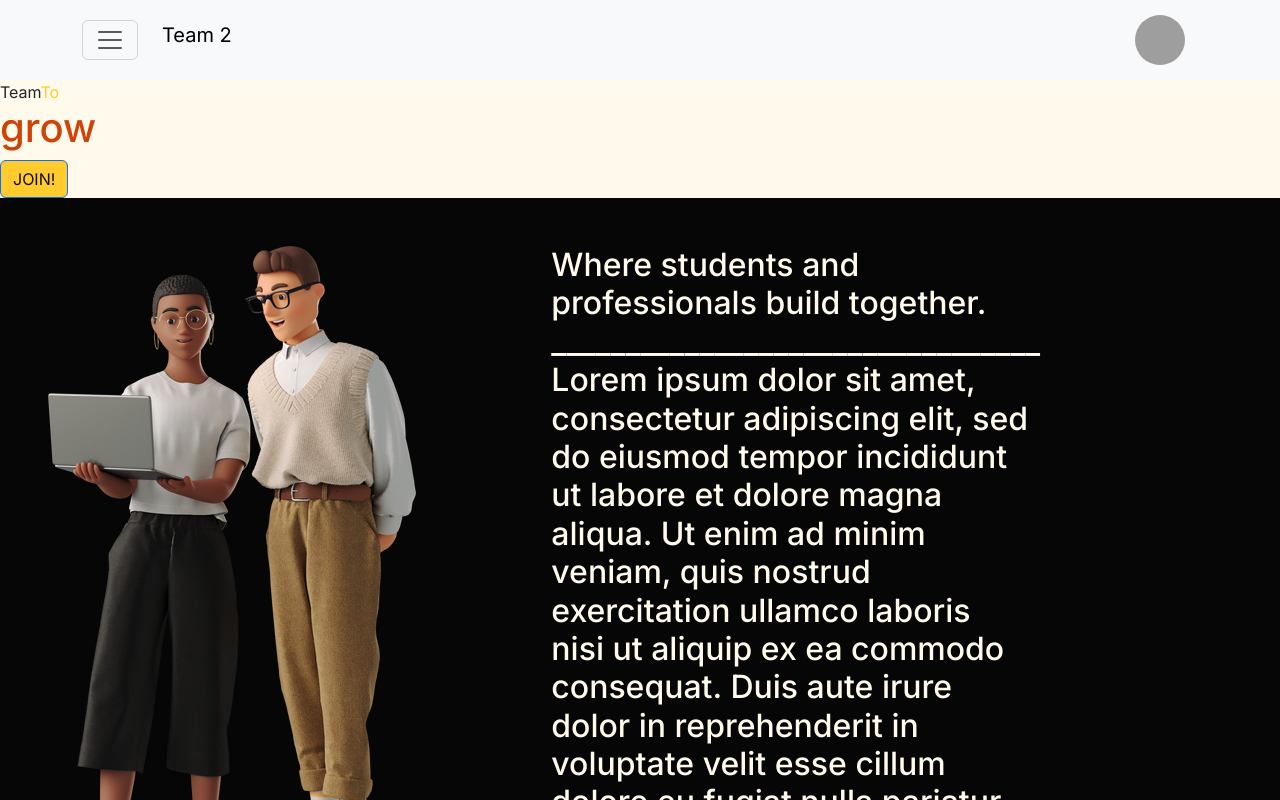
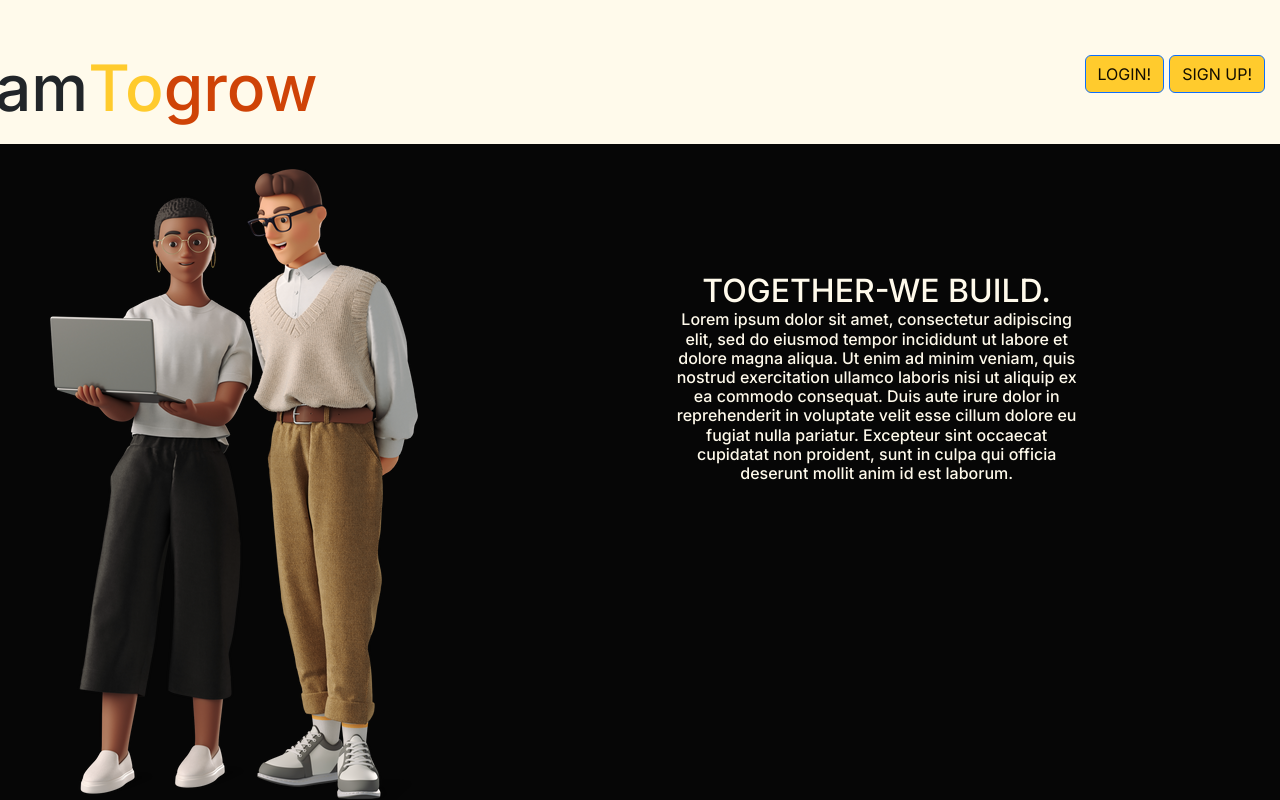
Before and after one commit to ThomasD0213/teamtwo, a Next.js app in the folder front-end/: page / in a window 1280 px wide. Shown: the top 800 px of the page. Built offline with nearby package versions, Linux system fonts and the light colour scheme; grey boxes are pictures that could not be loaded.

Commit message:
Landing Page v1

```diff
--- a/front-end/src/app/createProject/page.tsx
+++ b/front-end/src/app/createProject/page.tsx
@@ -7,7 +7,7 @@ import Form from '../../../node_modules/react-bootstrap/esm/Form';
 import InputGroup from '../../../node_modules/react-bootstrap/esm/InputGroup';
 import Row from '../../../node_modules/react-bootstrap/esm/Row';
 import React from 'react';
-import { TagsInput } from "../../../node_modules/react-tag-input-component/dist/esm/index";
+import { TagsInput } from "../../../node_modules/react-bootstrap-tagsinput/dist/index";
 
 function FormExample() {
   const [validated, setValidated] = useState(false);
--- a/front-end/src/app/dashboard/page.tsx
+++ b/front-end/src/app/dashboard/page.tsx
@@ -29,6 +29,7 @@ function dashboard() {
     </div>
 
     </div>
+
   );
 }
 
--- a/front-end/src/app/page.module.css
+++ b/front-end/src/app/page.module.css
@@ -1,10 +1,10 @@
- :root{
+ /* root{
   --text-color: #130e01;
   --background-color: #fffaeb;
   --primary-color: #060606;
   --secondary-color: #ffcb2d;
   --accent-color: #cf4307;
-}
+}   */
 
 .main {
   display: flex;
@@ -257,7 +257,30 @@
 }
 
 .vertical-rotate {
-  animation: rotateVertical 1s linear;
+  animation: rotateVertical 2s linear;
   animation-fill-mode: forwards;
 }
+
+.Home{
+
+  display: flex;
+  flex-direction: column;
+  justify-content: center;
+  align-items: center;
+  padding: 6rem;
+  min-height: 100vh;
+  background-color: var(--primary-color);
+  color: var(--text-color);
+}
+
+
+/* h1 {
+  font-size: 75px;
+} */
+
+@media screen and (max-width: 768px) {
+  .h1 {
+    font-size: 1em;
+  }
+}
 /* LANDING PAGE*/
--- a/front-end/src/app/page.tsx
+++ b/front-end/src/app/page.tsx
@@ -1,9 +1,9 @@
 "use client";
 import Link from '../../node_modules/next/link'
-import styles from './page.module.css'
+import  './page.module.css'
 import Button from '../../node_modules/react-bootstrap/esm/Button';
 import Bar from '../../Components/bar'
-import 'bootstrap/dist/css/bootstrap.min.css';
+
 import { Stack, Nav, Navbar, NavDropdown, Container } from '../../node_modules/react-bootstrap/esm/index';
 import React, { useState,  useEffect,  } from 'react';
 import {  Row, Col, ButtonToolbar, OverlayTrigger,  Tooltip, Modal, ButtonGroup } from 'react-bootstrap';
@@ -11,6 +11,8 @@ import MyImage from './assets/images/business-working.png';
 import Image from 'next/image';
 
 export default function Home() {
+
+  // CONSTATNTS
   const [showModal, setShowModal] = useState(false);
 
   const open = () => {
@@ -21,9 +23,10 @@ export default function Home() {
     setShowModal(false);
   };
   const [titleWord, setTitleWord] = useState('collaborate'); // Initial word
-  const words = ['collaborate', 'network', 'grow', 'learn', 'get things done'];
+  const words = ['collaborate', 'network', 'grow', 'learn', 'build'];
   const [wordIndex, setWordIndex] = useState(0);
   const [isRotating, setIsRotating] = useState(false);
+  //END OF CONSTANTS
 
   useEffect(() => {
     const interval = setInterval(() => {
@@ -40,29 +43,59 @@ export default function Home() {
     return () => clearInterval(interval);
   }, [wordIndex]);
 
+  //RETURN METHOD
+  return (
 
-  return (
-    <main>
-     <Bar />
+    <div style={{height: '100vh',overflowY: 'auto',backgroundColor: '#060606',}}>
 
-   <Stack style={{backgroundColor: '#060606'}}>
-      <Row>
-        <Col xs={12} md={12} style={{backgroundColor: '#fffaeb'}}>
+      <Row xs={12} md={12} lg={12}>
+  <Col xs={12} md={12} lg={12} style={{ backgroundColor: '#fffaeb', height: '18vh', display: 'flex', justifyContent: 'center', alignItems: 'center' }}>
+  <div style={{ position: 'absolute', top: '50px', right: '170vh' }}>
+    <div >
+      <h1  style={{ fontSize: '4em',position: 'absolute', alignSelf:'bottom' }}>Team
+      <span style={{ color: '#ffcb2d', fontSize: '1em', position: 'absolute'}}>  To
+      <span className={isRotating ? 'vertical-rotate' : ''} style={{ color: '#cf4307',}}>{titleWord}</span>
+      </span>
 
-        <span className=''>Team</span>
-          <span style={{color: '#ffcb2d'}}>To</span>
-            <h1 className={isRotating ? 'vertical-rotate' : ''} style={{color: '#cf4307'}}>{titleWord}</h1>
+      </h1>
+    </div>
+    <div>
 
-{/* <Button variant="primary">Change Word</Button> */}
+      </div>
+    </div>
+    <h1 ></h1>
 
 
-            <Button
-              onClick={open}
-              style={{color: '#130e01', backgroundColor: '#ffcb2d'}}
-            >
-              JOIN!
-            </Button>
-            <Modal show={showModal} onHide={close} style={{backgroundColor: 'rgba(6, 6, 6, 0.5)'}}>
+
+
+    <div style={{ position: 'absolute', top: '50px', right: '10px' }}>
+    <Button onClick={open}href='/dashboard' style={{ color: '#130e01', backgroundColor: '#ffcb2d' }}>
+      LOGIN!
+    </Button>
+    <Button onClick={open}href='/createProfile' style={{ color: '#130e01', backgroundColor: '#ffcb2d', margin:'5px'}}>
+      SIGN UP!
+    </Button>
+    </div>
+  </Col>
+</Row>
+{/* <Row>
+  <Col xs={12} md={12} lg={12} style={{ backgroundColor: '#fffaeb', height: '18vh', position: 'relative', display: 'flex', justifyContent: 'space-between', flexDirection: 'column' }}>
+    <div style={{ alignSelf: 'flex-start', textAlign: 'left' }}>
+      <h1 style={{ fontSize: '50px' }}>Team</h1>
+      <h1 style={{ color: '#ffcb2d', fontSize: '100px' }}>To</h1>
+      <h1 className={isRotating ? 'vertical-rotate' : ''} style={{ color: '#cf4307' }}>{titleWord}</h1>
+    </div>
+    <div style={{ position: 'absolute', bottom: '10px', right: '10px' }}>
+      <Button onClick={open} style={{ color: '#130e01', backgroundColor: '#ffcb2d' }}>
+        JOIN!
+      </Button>
+    </div>
+  </Col>
+</Row> */}
+
+
+
+            {/* <Modal show={showModal} onHide={close} style={{backgroundColor: 'rgba(6, 6, 6, 0.5)'}}>
               <Modal.Header closeButton style={{backgroundColor: 'rgba(207, 67, 7)'}}>
               </Modal.Header>
               <Modal.Body style={{backgroundColor: 'rgba(207, 67, 7)'}}>
@@ -75,30 +108,46 @@ export default function Home() {
               <Modal.Footer style={{backgroundColor: 'rgba(207, 67, 7)'}}>
                 <Button onClick={close}  style={{color:'#130e01',backgroundColor: '#fffaeb', border: '4px solid #ffcb2d' }}>LOGIN</Button>
               </Modal.Footer >
-            </Modal>
+            </Modal> */}
 
+      <Row><Col xs={6} md={5} >
+      <Image src={MyImage} alt="My Image" style={{margin:'25px',marginLeft:'50px'}}/>
         </Col>
-      </Row>
-      <Row style={{padding: 3 + 'em'}}><Col xs={6} md={5} >
-      <Image src={MyImage} alt="My Image" />
-        </Col>
-        <Col xs={6} md={5}>
-          <h2 style={{color: '#fffaeb'}}>
-          Where students and professionals build together.
-_________________________________
+        <Col xs={6} md={4} style={{margin:'8em'}}>
+          {/* <h2 style={{color: '#fffaeb', fontSize: '2em'}}>TOGETHER-WE BUILD.{''}
+          <span style={{color: '#fffaeb', fontSize: '0.5em'}}>
+          Lorem ipsum dolor sit amet, consectetur adipiscing elit, sed do eiusmod tempor incididunt ut labore et dolore magna aliqua. Ut enim ad minim veniam, quis nostrud exercitation ullamco laboris nisi ut aliquip ex ea commodo consequat. Duis aute irure dolor in reprehenderit in voluptate velit esse cillum dolore eu fugiat nulla pariatur. Excepteur sint occaecat cupidatat non proident, sunt in culpa qui officia deserunt mollit anim id est laborum.
 
-Lorem ipsum dolor sit amet, consectetur adipiscing elit, sed do eiusmod tempor incididunt ut labore et dolore magna aliqua. Ut enim ad minim veniam, quis nostrud exercitation ullamco laboris nisi ut aliquip ex ea commodo consequat. Duis aute irure dolor in reprehenderit in voluptate velit esse cillum dolore eu fugiat nulla pariatur. Excepteur sint occaecat cupidatat non proident, sunt in culpa qui officia deserunt mollit anim id est laborum.
-          </h2>
+          </span>
+
+       </h2>
+           */}
+           <h2 style={{ color: '#fffaeb', fontSize: '2em', textAlign: 'center' }}>
+  TOGETHER-WE BUILD.{' '}
+  <span style={{ color: '#fffaeb', fontSize: '0.5em', display: 'block', textAlign: 'center' }}>
+    Lorem ipsum dolor sit amet, consectetur adipiscing elit, sed do eiusmod tempor incididunt ut labore et dolore magna aliqua. Ut enim ad minim veniam, quis nostrud exercitation ullamco laboris nisi ut aliquip ex ea commodo consequat. Duis aute irure dolor in reprehenderit in voluptate velit esse cillum dolore eu fugiat nulla pariatur. Excepteur sint occaecat cupidatat non proident, sunt in culpa qui officia deserunt mollit anim id est laborum.
+  </span>
+</h2>
 
         </Col>
 
       </Row>
 
- </Stack>
+
+      </div>
 
 
 
- </main>
+
+
+
+
+
+
+
+
+
+
 
   );
     }
```
